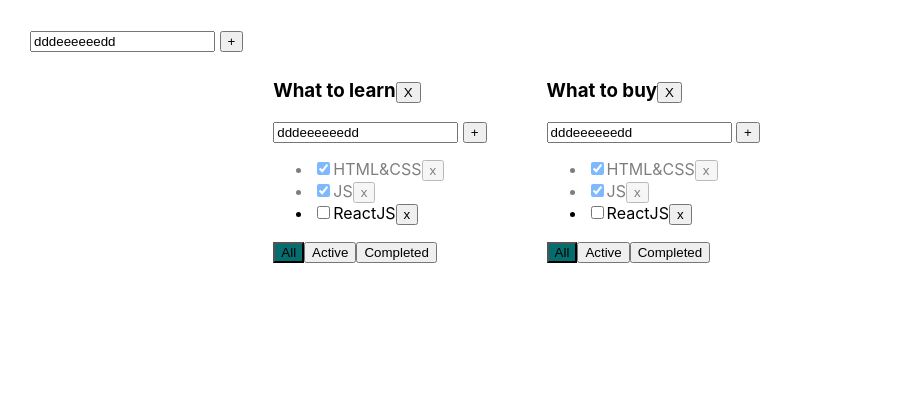
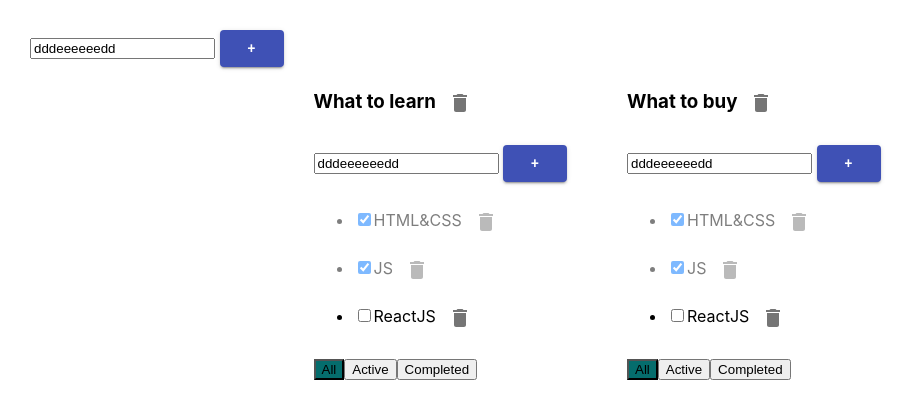
Before and after one commit to Anna-Leontieva/todolist, a React (Create React App) app: page / in a window 1280 px wide. Shown: the top 418 px of the page, without its empty margins (0-915 px from the left). Built offline with nearby package versions, Linux system fonts and the light colour scheme.

Commit message:
add button Delete

```diff
--- a/src/AddItemForm.tsx
+++ b/src/AddItemForm.tsx
@@ -1,4 +1,5 @@
 import React, { ChangeEvent, KeyboardEvent, useState } from 'react';
+import {Button} from '@material-ui/core';
 
 type AddItemFormPropsType ={
     addItem:(title:string)=>void
@@ -31,7 +32,7 @@ function AddItemForm(props:AddItemFormPropsType){
             onKeyPress={onKeyPressHandler}
             className={error?"error":""}/>  {/*При нажатиии Enter будет вводиться  Task */}
         {/* e.currentTarget ==== input */}
-        <button onClick={addItem}>+</button>
+        <Button variant="contained" color="primary" onClick={addItem}>+</Button>
         {error && <div className={"error-message"}>{error}</div>}
     </div>
 
--- a/src/componants/TodoList.tsx
+++ b/src/componants/TodoList.tsx
@@ -3,6 +3,8 @@ import React, { ChangeEvent, KeyboardEvent, useState } from 'react';
 import AddItemForm from '../AddItemForm';
 import EditableSpan from '../EditableSpan';
 import { FilterValuesType, TaskType } from './../App';
+import {IconButton} from '@material-ui/core';
+import {Delete} from '@material-ui/icons';
 type TodoListType = {
     id: string;
     title: string;
@@ -33,7 +35,7 @@ function TodoList(props: TodoListType) {
         <div className="App">
 
             <div>
-                <h3><EditableSpan title={props.title} changeTitle={changeTitle}/><button onClick={removeTodoList}>X</button></h3>
+                <h3><EditableSpan title={props.title} changeTitle={changeTitle}/><IconButton  onClick={removeTodoList}><Delete/></IconButton></h3>
 
                <AddItemForm addItem={addTask}/>
                 <ul>
@@ -52,7 +54,7 @@ function TodoList(props: TodoListType) {
                                         onChange={changeStatus}
                                      />
                                     <EditableSpan title={task.title} changeTitle={changeTaskTitle}/>
-                                    <button onClick={removeTask}>x</button>
+                                    <IconButton onClick={removeTask}><Delete/></IconButton>
 
                                 </li>)
                         })
```
